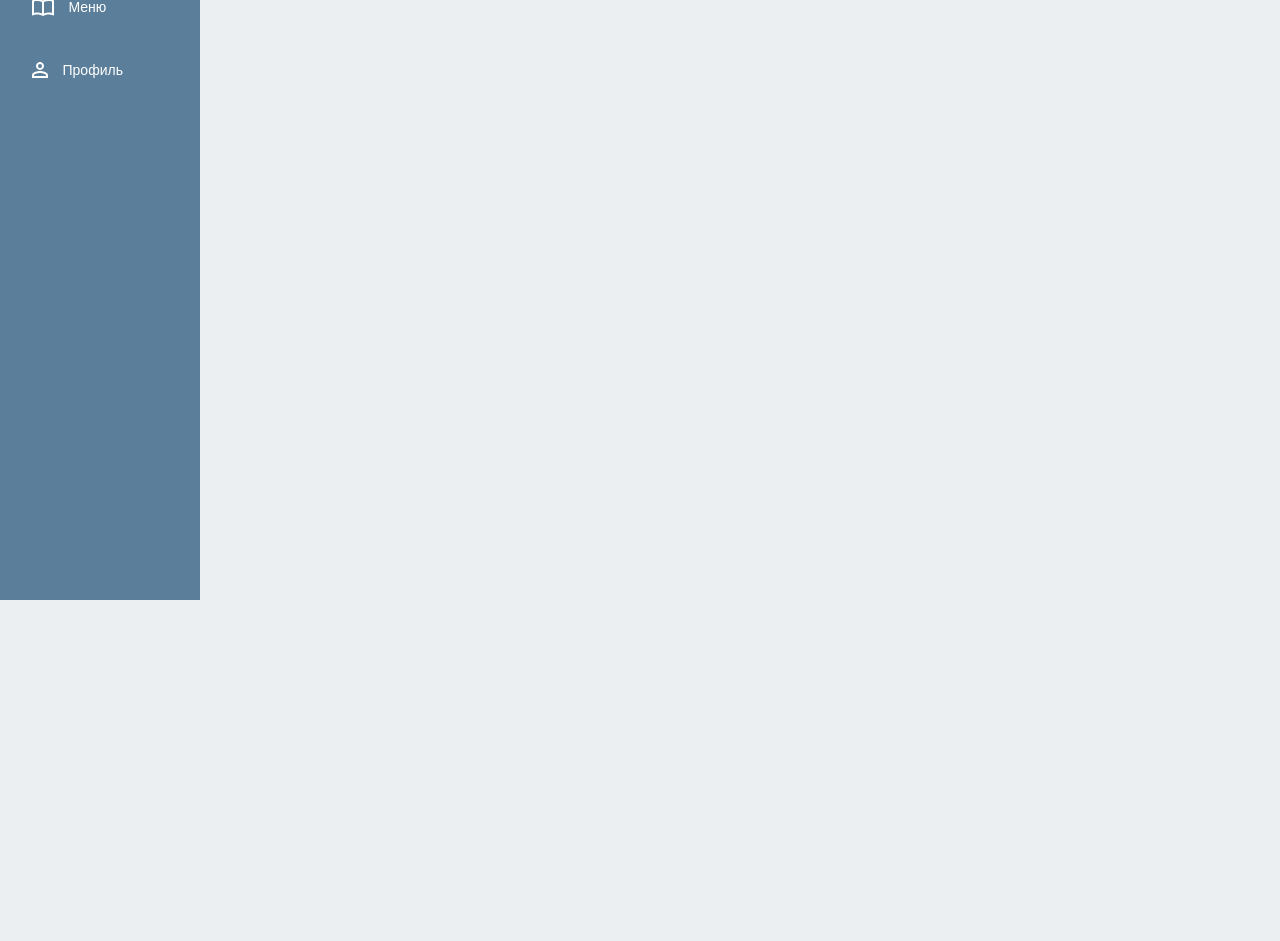
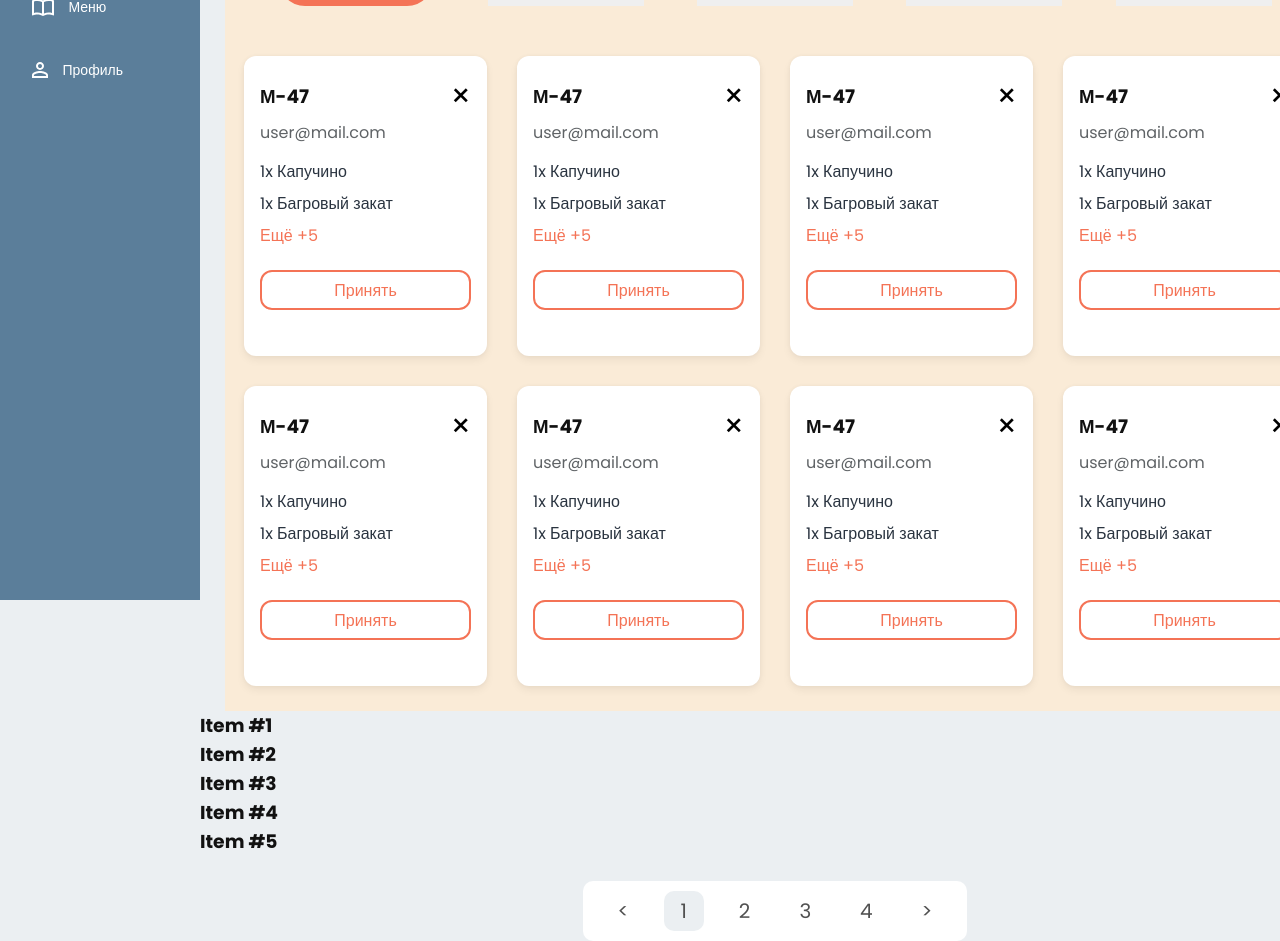
Before and after one commit to Dastan0307/neocafe, a React (Vite) app: page / in a window 1280 px wide. Shown: the part 200-1141 px from the top of the page. Before the commit the page ends 800 px from the top, so only its background shows below. Built offline with nearby package versions, Linux system fonts and the light colour scheme.

Commit message:
add raw pagination component

```diff
--- a/package.json
+++ b/package.json
@@ -18,6 +18,7 @@
     "js-cookie": "^3.0.5",
     "react": "^18.2.0",
     "react-dom": "^18.2.0",
+    "react-paginate": "^8.2.0",
     "react-redux": "^9.1.0",
     "react-router-dom": "^6.21.3",
     "react-toastify": "^10.0.4",
--- /dev/null
+++ b/src/components/Cards/NewOrderCard/NewOrderCard.jsx
@@ -0,0 +1,72 @@
+import React, { useState } from 'react'
+import styles from './newordercard.module.scss'
+const NewOrderCard = () => {
+  const orderData = {
+    id: 'М-47',
+    email: 'user@mail.com',
+    order: [
+      {
+        item: 'Капучино',
+        count: 1,
+      },
+      {
+        item: 'Багровый закат',
+        count: 1,
+      },
+      {
+        item: 'Мохито Клубничный',
+        count: 1,
+      },
+      {
+        item: 'Печенье',
+        count: 1,
+      },
+      {
+        item: 'Печенье',
+        count: 1,
+      },
+      {
+        item: 'Печенье',
+        count: 1,
+      },
+      {
+        item: 'Печенье',
+        count: 1,
+      },
+    ],
+  }
+  const [showAllItems, setShowAllItems] = useState(false)
+
+  const displayedItems = showAllItems
+    ? orderData.order
+    : orderData.order.slice(0, 2)
+  //   const firstTwoItems = orderData.order.slice(0, 3);
+  return (
+    <div className={styles.root}>
+      <div className={styles.header}>
+        <h3>{orderData.id}</h3>
+        <div className={styles.close}>&times;</div>
+      </div>
+      <p>{orderData.email}</p>
+      <ul>
+        {displayedItems.map((item, index) => (
+          <li key={index}>
+            {item.count}x {item.item}
+          </li>
+        ))}
+      </ul>
+      {orderData.order.length > 2 && (
+        <div>
+          {showAllItems ? null : (
+            <div className={styles.extra} onClick={() => setShowAllItems(true)}>
+              Ещё +{orderData.order.length - 2}
+            </div>
+          )}
+        </div>
+      )}
+      <button className={styles.btn}>Принять</button>
+    </div>
+  )
+}
+
+export default NewOrderCard
--- /dev/null
+++ b/src/components/Cards/NewOrderCard/newordercard.module.scss
@@ -0,0 +1,53 @@
+.root {
+  width: 243px;
+  min-height: 300px;
+  border-radius: 12px;
+
+  box-shadow:
+    0px 4px 8px 0px rgba(0, 0, 0, 0.06),
+    0px 0px 4px 0px rgba(0, 0, 0, 0.04);
+  background: rgb(255, 255, 255);
+  padding: 16px;
+  .header {
+    display: flex;
+    justify-content: space-between;
+    align-items: center;
+  }
+  .btn {
+    width: 211px;
+    height: 40px;
+    border: 2px solid rgb(244, 115, 86);
+    border-radius: 12px;
+    background: none;
+    color: rgb(244, 115, 86);
+    font-size: 16px;
+    font-weight: 400;
+    cursor: pointer;
+
+  }
+  p {
+    color: rgb(95, 99, 102);
+    font-size: 16px;
+    font-weight: 400;
+    margin-bottom: 15px;
+  }
+  li {
+    color: rgb(42, 52, 64);
+    font-size: 16px;
+    font-weight: 400;
+    line-height: 24px;
+    margin-bottom: 8px;
+  }
+}
+.close {
+  font-size: 32px;
+  cursor: pointer;
+}
+.extra {
+  color: rgb(244, 115, 86);
+  font-size: 16px;
+  font-weight: 400;
+  line-height: 24px;
+  margin-bottom: 22px;
+  cursor: pointer;
+}
--- /dev/null
+++ b/src/components/Pagination/index.jsx
@@ -0,0 +1,61 @@
+import React, { useEffect, useState } from 'react'
+import ReactDOM from 'react-dom'
+import ReactPaginate from 'react-paginate'
+import styles from './pagination.module.scss'
+// Example items, to simulate fetching from another resources.
+const items = [1, 2, 3, 4, 5, 6, 7, 8, 9, 10, 11, 12, 13, 14, 15, 16, 17, 18]
+
+function Items({ currentItems }) {
+  return (
+    <>
+      {currentItems &&
+        currentItems.map((item) => (
+          <div>
+            <h3>Item #{item}</h3>
+          </div>
+        ))}
+    </>
+  )
+}
+
+export default function PaginatedItems({ itemsPerPage }) {
+  // Here we use item offsets; we could also use page offsets
+  // following the API or data you're working with.
+  const [itemOffset, setItemOffset] = useState(0)
+
+  // Simulate fetching items from another resources.
+  // (This could be items from props; or items loaded in a local state
+  // from an API endpoint with useEffect and useState)
+  const endOffset = itemOffset + itemsPerPage
+  console.log(`Loading items from ${itemOffset} to ${endOffset}`)
+  const currentItems = items.slice(itemOffset, endOffset)
+  const pageCount = Math.ceil(items.length / itemsPerPage)
+
+  // Invoke when user click to request another page.
+  const handlePageClick = (event) => {
+    const newOffset = (event.selected * itemsPerPage) % items.length
+    console.log(
+      `User requested page number ${event.selected}, which is offset ${newOffset}`,
+    )
+    setItemOffset(newOffset)
+  }
+
+  return (
+    <>
+      <Items currentItems={currentItems} />
+      <ReactPaginate
+        breakLabel="..."
+        nextLabel=">"
+        onPageChange={handlePageClick}
+        pageRangeDisplayed={5}
+        pageCount={pageCount}
+        previousLabel="<"
+        renderOnZeroPageCount={null}
+        containerClassName={styles.pagination}
+        activeClassName={styles.selected}
+        nextClassName={styles.next}
+        previousClassName={styles.previous}
+      />
+    </>
+  )
+}
--- /dev/null
+++ b/src/components/Pagination/pagination.module.scss
@@ -0,0 +1,44 @@
+.pagination {
+  display: block;
+  margin: 0 auto;
+  width: 384px;
+  height: 60px;
+  display: flex;
+  justify-content: space-between;
+  align-items: center;
+  padding: 10px 20px 10px 20px;
+  border-radius: 10px;
+  background: rgb(255, 255, 255);
+  margin-top: 25px;
+  a {
+    width: 40px;
+    height: 40px;
+    display: flex;
+    justify-content: center;
+    align-items: center;
+    color: rgb(81, 81, 81);
+    font-size: 20px;
+    font-weight: 400;
+    line-height: 30px;
+    cursor: pointer;
+  }
+  .selected {
+    width: 40px;
+    height: 40px;
+    display: flex;
+    justify-content: center;
+    align-items: center;
+    border-radius: 10px;
+    background: rgb(235, 239, 242);
+  }
+  .next:hover,
+  .previous:hover {
+    width: 40px;
+    height: 40px;
+    border-radius: 10px;
+    background: rgb(91, 126, 154);
+    a {
+      color: rgb(235, 239, 242);
+    }
+  }
+}
--- a/src/screens/Orders/index.jsx
+++ b/src/screens/Orders/index.jsx
@@ -1,6 +1,10 @@
 import React, { useState } from 'react'
 import { bell } from '../../assets/'
+import NewOrderCard from '@components/Cards/NewOrderCard/NewOrderCard'
 import styles from './orders.module.scss'
+import PaginatedItems from '@components/Pagination'
+import Items from '@components/Pagination'
+
 const Orders = () => {
   const [activeButton, setActiveButton] = useState('На вынос')
   const [activeStatus, setActiveStatus] = useState('Новые')
@@ -39,6 +43,7 @@ const Orders = () => {
           <img src={bell} alt="bell" />
         </div>
       </header>
+      <div className={styles.container}>
         <div className={styles.statusbar}>
           {statusData.map((status) => (
             <button
@@ -58,6 +63,21 @@ const Orders = () => {
           ))}
         </div>
       </div>
+
+      <div className={styles.container}>
+        <div className={styles.cardsWrapper}>
+          <NewOrderCard />
+          <NewOrderCard />
+          <NewOrderCard />
+          <NewOrderCard />
+          <NewOrderCard />
+          <NewOrderCard />
+          <NewOrderCard />
+          <NewOrderCard />
+        </div>
+      </div>
+      <PaginatedItems itemsPerPage={5} />
+    </div>
   )
 }
 
--- a/src/screens/Orders/orders.module.scss
+++ b/src/screens/Orders/orders.module.scss
@@ -86,3 +86,17 @@
   cursor: pointer;
   transition: all 0.3s;
 }
+.container{
+  width: 1100px;
+  display: block;
+  margin: 0 auto;
+  background-color: antiquewhite;
+  padding-top: 25px;
+  padding-bottom: 25px;
+}
+.cardsWrapper{
+  display: flex;
+  justify-content: center;
+  flex-wrap: wrap;
+  gap: 30px;
+}
```
Also changed, not shown: 1 other file (tests, documents, lock files or other folders). Lines whose indentation alone changed are shown as unchanged.
